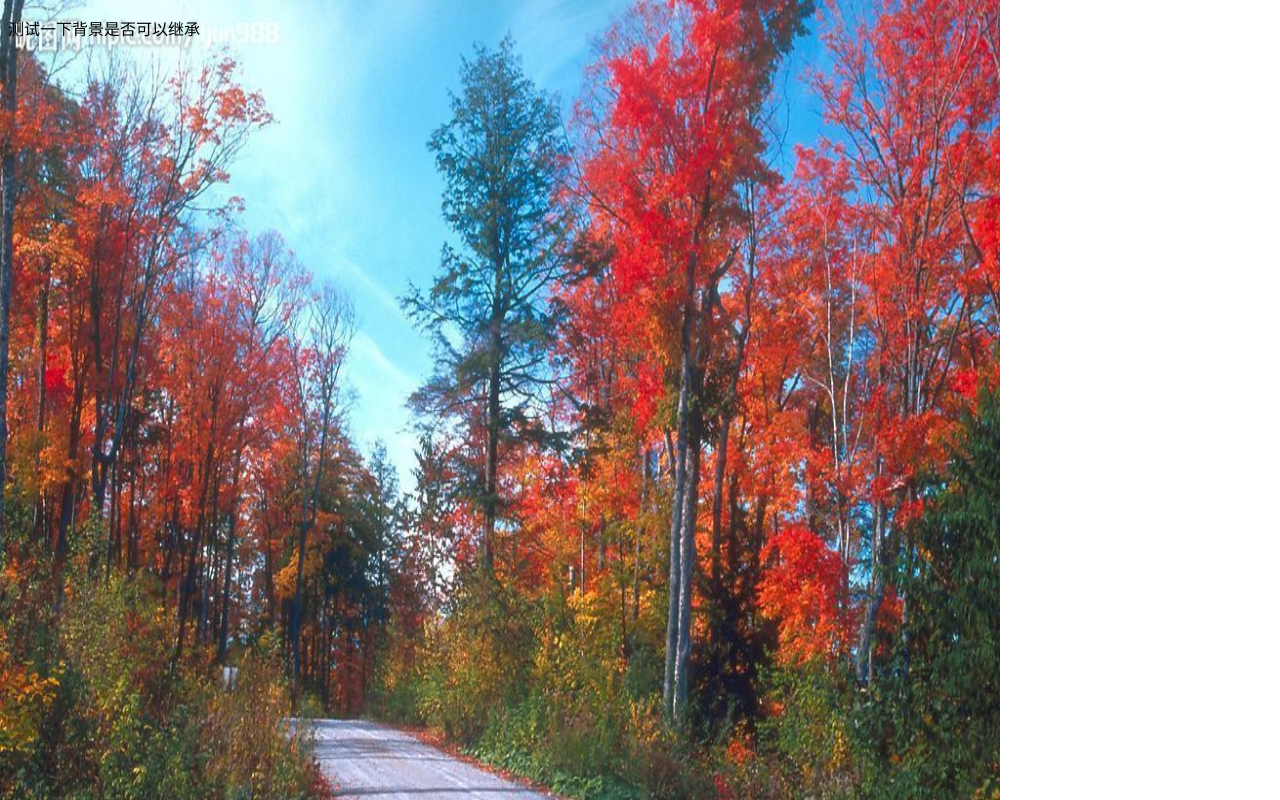
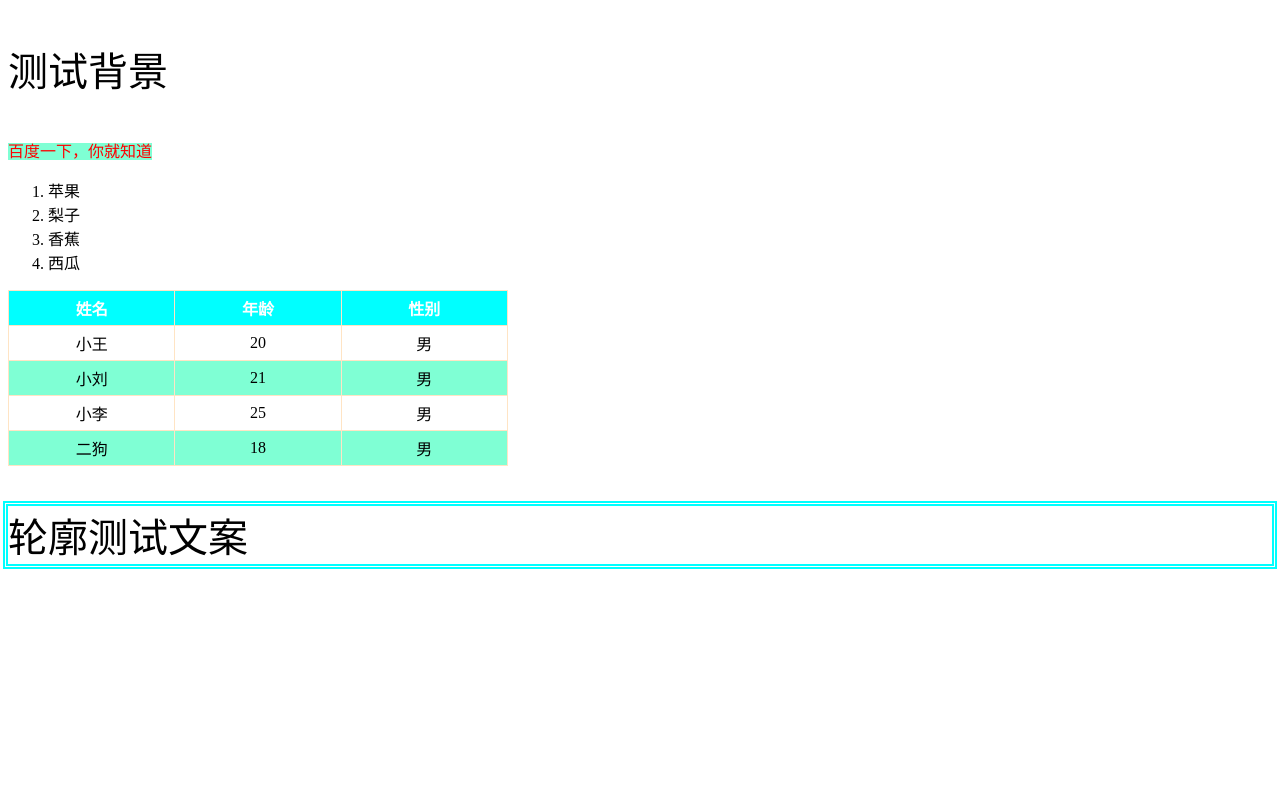
Before and after one commit to 1031089692/web_study_demo, a plain HTML site: page css3/L10_BackGroundDemo/index.html in a window 1280 px wide. Drawn offline with Linux system fonts and the light colour scheme.

Commit message:
截止p55学习进度同步（55已完成）

```diff
--- a/css3/L10_BackGroundDemo/index.html
+++ b/css3/L10_BackGroundDemo/index.html
@@ -6,6 +6,43 @@
     <link rel="stylesheet" type="text/css" href="style.css">
 </head>
 <body>
-    <p>测试一下背景是否可以继承</p>
+    <p>测试背景</p>
+    <a href="http://www.baidu.com">百度一下，你就知道</a>
+    <ul>
+        <li>苹果</li>
+        <li>梨子</li>
+        <li>香蕉</li>
+        <li>西瓜</li>
+    </ul>
+    <table id="tb">
+        <tr>
+            <th>姓名</th>
+            <th>年龄</th>
+            <th>性别</th>
+        </tr>
+        <tr>
+            <td>小王</td>
+            <td>20</td>
+            <td>男</td>
+        </tr>
+        <tr class="alt">
+            <td>小刘</td>
+            <td>21</td>
+            <td>男</td>
+        </tr>
+        <tr>
+            <td>小李</td>
+            <td>25</td>
+            <td>男</td>
+        </tr>
+        <tr class="alt">
+            <td>二狗</td>
+            <td>18</td>
+            <td>男</td>
+        </tr>
+    </table>
+    <div id="outline">
+        <p>轮廓测试文案</p>
+    </div>
 </body>
 </html>
--- a/css3/L10_BackGroundDemo/style.css
+++ b/css3/L10_BackGroundDemo/style.css
@@ -1,12 +1,64 @@
-body{
-    background-image: url("timg.jpeg");
-    background-repeat: no-repeat;
-    background-size: 1000px 1000px;
-    /*background-attachment: local;*/
-    /*background-position: 180px 100px;*/
-}
+/*body{*/
+/*    background-image: url("timg.jpeg");*/
+/*    background-repeat: no-repeat;*/
+/*    background-size: 1000px 1000px;*/
+/*    !*background-attachment: local;*!*/
+/*    !*background-position: 180px 100px;*!*/
+/*}*/
 /*p{*/
 /*    background-image: url("timg.jpeg");*/
 /*    width: 200px;*/
 /*    padding: 10px;*/
 /*}*/
+p{
+    /*text-shadow: 5px 5px 2px #FF0000;*/
+    font-size: 40px;
+    font-family: fantasy;
+}
+a:link{
+    color: red;
+    text-decoration: none;
+    background-color: aquamarine;
+}
+a:visited{
+    color: #00FF00;
+}
+a:hover{
+    color: #0000FF;
+}
+a:active{
+    color: #0000FF;
+}
+/*link-未被访问的链接，visited-已访问的链接，hover-鼠标指针位于链接的上方，active-链接被点击的时刻。*/
+ul li{
+    list-style-type: decimal;
+    /*list-style-image: url("icon.png");*/
+
+}
+/*这个icon展示有点问题，后面再看*/
+
+#tb{
+    border-collapse: collapse;
+    width: 500px;
+}
+#tb td,#tb th{
+    border: 1px solid bisque;
+    padding: 5px;
+    text-align: center;
+}
+#tb th{
+    text-align: center;
+    background-color: aqua;
+    color: #FFFFFF;
+}
+#tb tr.alt td{
+    color: black;
+    background-color: aquamarine;
+}
+
+#outline p{
+    outline-width: 5px;
+    outline-color: aqua;
+    outline-style: double;
+    /*dotted*/
+}
```
Also changed, not shown: css3/L11_Position/position1.html (added, +18 -0 lines), css3/L11_Position/style.css (added, +24 -0 lines), css3/L12_Float/float.html (added, +16 -0 lines), css3/L12_Float/style.css (added, +26 -0 lines), css3/L10_BackGroundDemo/icon.png (added), css3/L10_BackGroundDemo/加.png (added).
